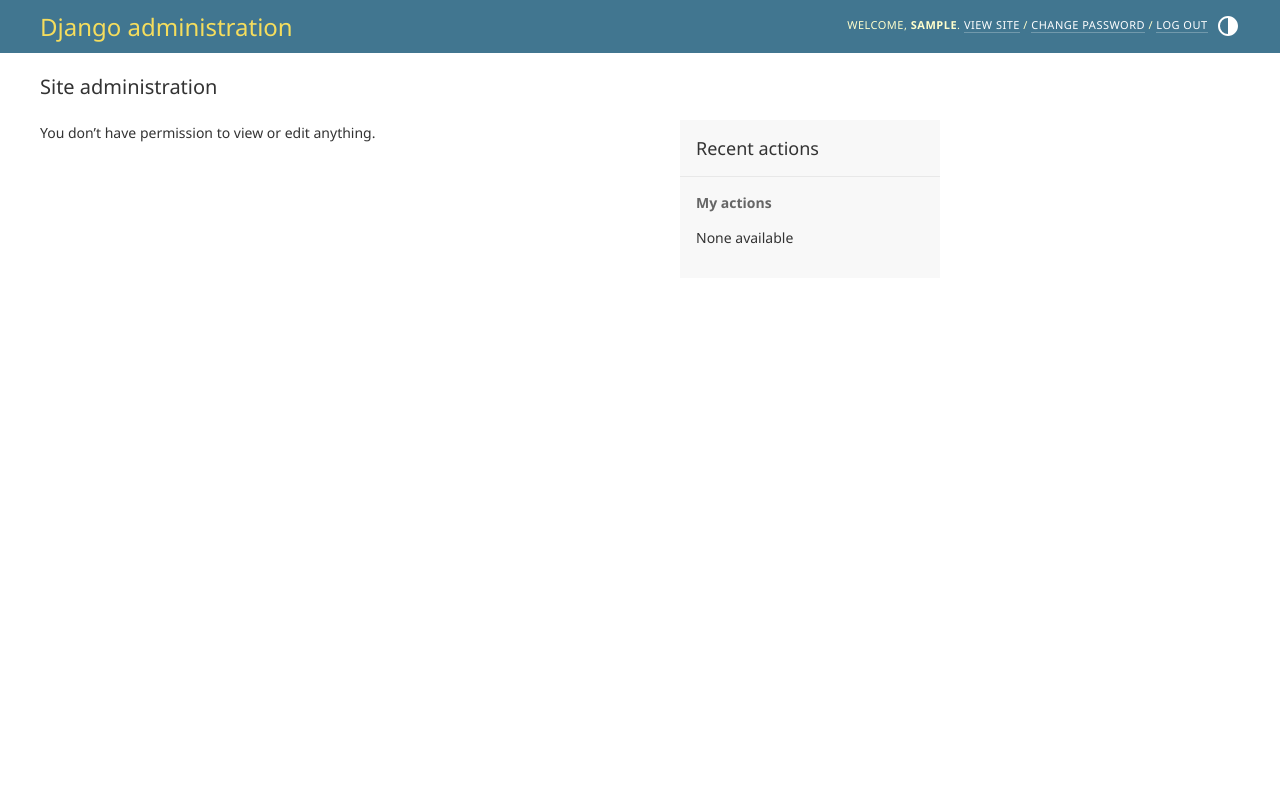
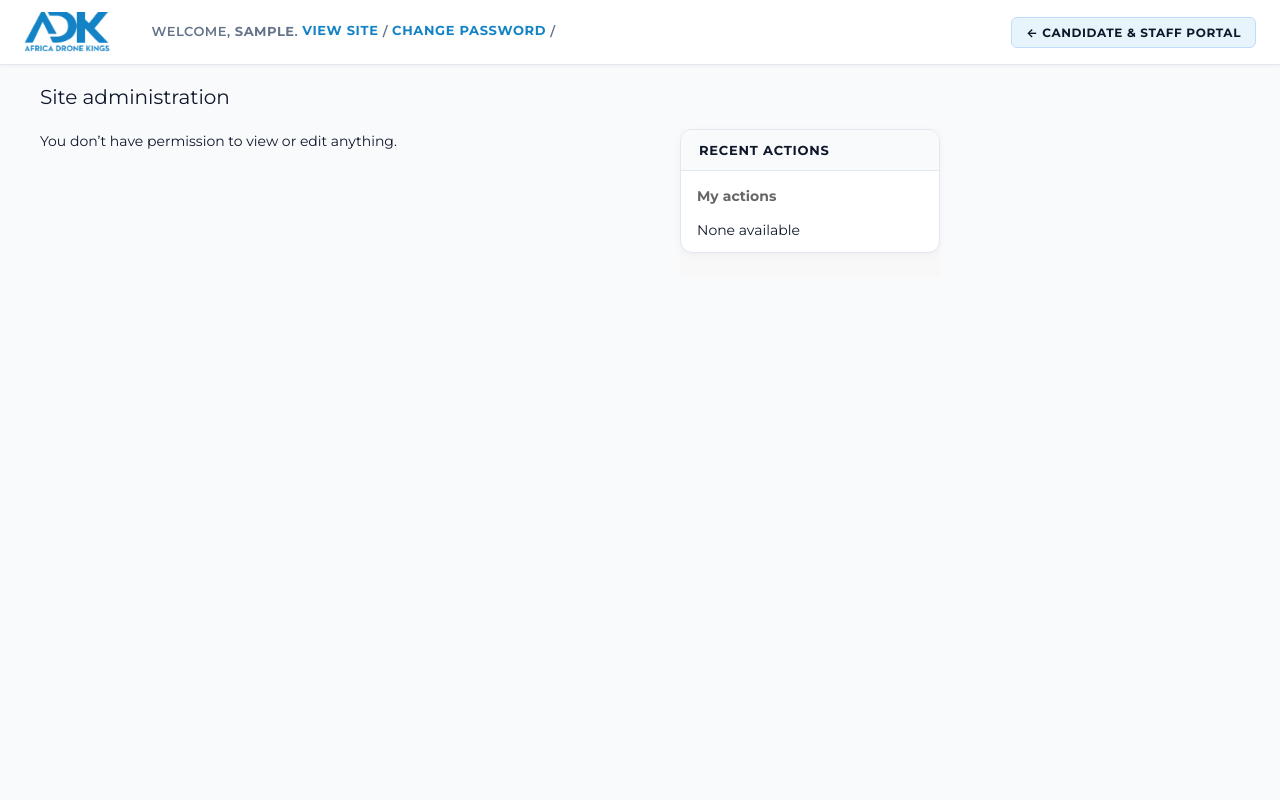
Before and after one commit to Nyasha-Shekede/EXAM_PLATFORM, a Django app: page /admin/ in a window 1280 px wide. Run offline with Django 5.2, Linux system fonts and the light colour scheme; the visitor is signed in with stand-in values (Sample User, id 1); data comes from the database, SQL or seed files in the repository; data that the repository does not hold is empty.

Commit message:
feat(ui): add ADK branding to admin and instructor dashboard
- Override admin base_site template to replace technical headers with the Africa Drone Kings logo and Montserrat styling
- Update admin site headers and index titles in exams/admin.py
- Add instructor metrics and recent candidate submission feed to dashboard view
- Upgrade dashboard template with an intuitive Academy Operations hub for staff accounts

```diff
--- a/exams/admin.py
+++ b/exams/admin.py
@@ -29,5 +29,6 @@ class AuditAdmin(admin.ModelAdmin):
     list_display=("at","actor","action","object_type","object_id","event_hash"); list_filter=("action","object_type"); search_fields=("object_id","event_hash"); readonly_fields=[f.name for f in AuditEvent._meta.fields]
     def has_add_permission(self,request): return False
     def has_change_permission(self,request,obj=None): return False
-admin.site.site_header="Africa Drone Kings Examination Administration"
-admin.site.site_title="Africa Drone Kings"
+admin.site.site_header = "Africa Drone Kings"
+admin.site.site_title = "Africa Drone Kings"
+admin.site.index_title = "Academy Management"
--- /dev/null
+++ b/templates/admin/base_site.html
@@ -0,0 +1,142 @@
+{% extends "admin/base.html" %}
+{% load static %}
+
+{% block title %}{% if subtitle %}{{ subtitle }} | {% endif %}Africa Drone Kings{% endblock %}
+
+{% block branding %}
+<div id="site-name">
+  <a href="{% url 'admin:index' %}" style="display: flex; align-items: center; text-decoration: none;">
+    <img src="{% static 'img/adk-logo.png' %}" alt="Africa Drone Kings" style="height: 40px; width: auto; object-fit: contain; margin: 4px 0;">
+  </a>
+</div>
+{% endblock %}
+
+{% block nav-global %}
+<div style="margin-left: auto; display: flex; align-items: center; gap: 12px;">
+  <a href="{% url 'dashboard' %}" style="color: #1483c6; font-weight: 700; text-transform: uppercase; font-size: 12px; letter-spacing: 0.05em; text-decoration: none; padding: 7px 14px; background: #e8f4fc; border-radius: 6px; border: 1px solid #bfdbfe; transition: background 0.15s;">← Candidate & Staff Portal</a>
+</div>
+{% endblock %}
+
+{% block extrastyle %}
+<link rel="preconnect" href="https://fonts.googleapis.com">
+<link rel="preconnect" href="https://fonts.gstatic.com" crossorigin>
+<link href="https://fonts.googleapis.com/css2?family=Montserrat:wght@400;500;600;700;800&display=swap" rel="stylesheet">
+<style>
+  :root {
+    --primary: #1483c6 !important;
+    --primary-fg: #ffffff !important;
+    --accent: #0e6ca7 !important;
+    --header-bg: #ffffff !important;
+    --header-color: #0f172a !important;
+    --header-branding-color: #1483c6 !important;
+    --body-bg: #f8fafc !important;
+    --body-fg: #0f172a !important;
+    --breadcrumbs-bg: #f1f5f9 !important;
+    --breadcrumbs-fg: #64748b !important;
+    --breadcrumbs-link-fg: #1483c6 !important;
+    --button-bg: #1483c6 !important;
+    --button-hover-bg: #0e6ca7 !important;
+    --default-button-bg: #1483c6 !important;
+    --default-button-hover-bg: #0e6ca7 !important;
+    --message-success-bg: #ecfdf5 !important;
+    --message-success-color: #065f46 !important;
+  }
+  body {
+    font-family: 'Montserrat', ui-sans-serif, system-ui, -apple-system, sans-serif !important;
+    background: #f8fafc !important;
+    color: #0f172a !important;
+  }
+  #header {
+    background: #ffffff !important;
+    color: #0f172a !important;
+    border-bottom: 1px solid #e2e8f0 !important;
+    box-shadow: 0 1px 3px rgba(0,0,0,0.05) !important;
+    padding: 8px 24px !important;
+    display: flex !important;
+    align-items: center !important;
+    justify-content: space-between !important;
+  }
+  #branding h1 {
+    margin: 0 !important;
+    padding: 0 !important;
+  }
+  #branding h1 a, #header a {
+    color: #0f172a !important;
+  }
+  #user-tools {
+    color: #64748b !important;
+    font-weight: 600 !important;
+    font-size: 13px !important;
+  }
+  #user-tools a {
+    color: #1483c6 !important;
+    font-weight: 700 !important;
+    text-transform: uppercase !important;
+    letter-spacing: 0.05em !important;
+  }
+  .module, .inline-group {
+    background: #ffffff !important;
+    border: 1px solid #e2e8f0 !important;
+    border-radius: 12px !important;
+    overflow: hidden !important;
+    box-shadow: 0 2px 8px rgba(15, 23, 42, 0.04) !important;
+    margin-bottom: 24px !important;
+  }
+  .module h2, .module caption, .inline-group h2 {
+    background: #f8fafc !important;
+    color: #0f172a !important;
+    font-weight: 700 !important;
+    text-transform: uppercase !important;
+    letter-spacing: 0.06em !important;
+    font-size: 13px !important;
+    border-bottom: 1px solid #e2e8f0 !important;
+    padding: 12px 18px !important;
+  }
+  a.section:link, a.section:visited {
+    color: #0f172a !important;
+  }
+  .button, input[type=submit], input[type=button], .submit-row input, a.button {
+    background: #1483c6 !important;
+    color: #ffffff !important;
+    border: none !important;
+    border-radius: 8px !important;
+    padding: 9px 18px !important;
+    font-weight: 700 !important;
+    font-family: inherit !important;
+    font-size: 13px !important;
+    text-transform: uppercase !important;
+    letter-spacing: 0.05em !important;
+    cursor: pointer !important;
+    transition: all 0.15s ease !important;
+  }
+  .button:hover, input[type=submit]:hover, input[type=button]:hover, .submit-row input:hover {
+    background: #0e6ca7 !important;
+    transform: translateY(-1px) !important;
+  }
+  .breadcrumbs {
+    background: #f1f5f9 !important;
+    color: #64748b !important;
+    font-size: 12px !important;
+    font-weight: 600 !important;
+    padding: 10px 24px !important;
+    border-bottom: 1px solid #e2e8f0 !important;
+    text-transform: uppercase !important;
+    letter-spacing: 0.04em !important;
+  }
+  .breadcrumbs a {
+    color: #1483c6 !important;
+    font-weight: 700 !important;
+  }
+  #changelist-filter {
+    background: #ffffff !important;
+    border-left: 1px solid #e2e8f0 !important;
+  }
+  #changelist-filter h2 {
+    background: #f8fafc !important;
+    color: #0f172a !important;
+    text-transform: uppercase !important;
+    font-size: 12px !important;
+    letter-spacing: 0.05em !important;
+  }
+</style>
+{% endblock %}
```
Also changed, not shown: exams/views.py (+12 -1 lines), templates/exams/dashboard.html (+180 -1 lines).
